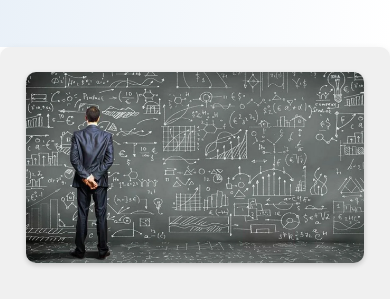
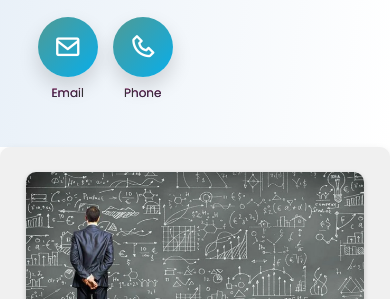
Before and after one commit to GODLJONATHANIG/portfolio-2, a plain HTML site: page index.html in a window 390 px wide. Shown: the part 545-844 px from the top of the page. Drawn offline with nearby package versions, Linux system fonts and the light colour scheme.

Commit message:
Add files via upload

```diff
--- a/index.html
+++ b/index.html
@@ -6,10 +6,13 @@
     <title>ABOLI VAISHAMPAYAN</title>
     <link rel="stylesheet" href="./styles.css">
     <!-- boxicon css link -->
+
+    <link rel="stylesheet" href="https://unpkg.com/boxicons@latest/css/boxicons.min.css">
     <link href='https://unpkg.com/boxicons@2.1.4/css/boxicons.min.css' rel='stylesheet'>
     <!-- Link Swiper's CSS -->
   <link rel="stylesheet" href="https://cdn.jsdelivr.net/npm/swiper@10/swiper-bundle.min.css" />
   <link rel="stylesheet" href="https://cdnjs.cloudflare.com/ajax/libs/font-awesome/6.0.0-beta3/css/all.min.css">
+
 </head>
 <body>
     <div class="overlay"></div>
@@ -36,28 +39,31 @@
             <h1>Hi, I'm Aboli</h1>
             <div class="animated-text">Asset & Wealth Management</div>
             <div class="animated-text">Vice President</div>
+            <div class="social-media">
+                <div class="bg-icon">
+                    <a href="mailto:aboli.vaishampayan.10@gmail.com" aria-label="Send an email to Aboli">
+                        <i class='bx bx-envelope'></i>
+                    </a>
+                    <span>Email</span>
+                </div>
+
+                <div class="bg-icon">
+                    <a href="tel:+1234567890" aria-label="Call this phone number">
+                        <i class='bx bx-phone'></i>
+                    </a>
+                    <span>Phone</span>
+                </div>
+            </div>
+
         </div>
         <div class="img-hero">
             <img src="./img/dcsad.gif" alt="">
         </div>
-    </section>
-            <!--<div class="btn-box">
-                <a href="mailto: ashishdeshpande93@gmail.com" class="btn">Let's Connect! <i class='bx bx-right-arrow-alt'></i></a>
-                <a href="./AshishDeshpandeResume.pdf" target="_blank" class="btn d-CV">Download CV <i class='bx bx-download'></i></a>
-            </div>!-->
 
-            <!--<div class="social-media">
-                <div class="bg-icon">
-                    <a href="https://www.linkedin.com/in/swastik-kulkarni-45b071247"><i class='bx bxl-linkedin'></i></a>
-                    <span></span>
-                </div>
 
-                <div class="bg-icon">
-                    <a href="https://github.com/swastik3616"><i class='bx bxl-github'></i></a>
-                    <span></span>
-                </div>
 
-            </div>!-->
+
+        </section>
 
 
     <section class="about" id="about">
--- a/script.js
+++ b/script.js
@@ -239,7 +239,7 @@ function sendEmail() {
     const subject = encodeURIComponent(document.getElementById('subject').value);
     const message = encodeURIComponent(document.getElementById('message').value);
 
-    const mailtoLink = `mailto:ashishdeshpande93@gmail.com?subject=${subject}&body=First Name: ${firstName}%0D%0ALast Name: ${lastName}%0D%0AEmail: ${email}%0D%0A%0D%0AMessage:%0D%0A${message}`;
+    const mailtoLink = `mailto:aboli.vaishampayan.10@gmail.com?subject=${subject}&body=First Name: ${firstName}%0D%0ALast Name: ${lastName}%0D%0AEmail: ${email}%0D%0A%0D%0AMessage:%0D%0A${message}`;
 
     window.location.href = mailtoLink;
 }
--- a/styles.css
+++ b/styles.css
@@ -189,7 +189,7 @@ section {
 }
 
 .animated-text {
-    font-size: 2em;
+    font-size: 1.7rem;
     color: #3498db;
     animation: fadeIn 2s ease-in-out infinite;
 }
@@ -250,47 +250,63 @@ section {
 
 .social-media {
     display: flex;
-    justify-content: space-between;
-    width: 100px;
-    height: 45px;
-}
-
-.social-media a {
-    width: 42px;
-    height: 42px;
-    font-size: 1.5rem;
-    color: var(--main-color);
-    background: #fff;
-    display: inline-flex;
-    justify-content: center;
-    align-items: center;
-    transition: .4s;
-    border-radius: 50%;
-    z-index: 1;
-}
-
-.social-media a:hover {
-    background: var(--gradient-color-bg);
-    color: #fff;
+    gap: 20px;
+    margin: 20px;
+    margin-left: auto;
 }
 
 .bg-icon {
     position: relative;
+    width: 70px;
+    height: 70px;
+    background: linear-gradient(135deg, #4f9a94, #08aeea);
+    border-radius: 50%;
+    display: flex;
+    justify-content: center;
+    align-items: center;
+    transition: all 0.3s ease-in-out;
+    box-shadow: 0 10px 20px rgba(0, 0, 0, 0.15);
+}
+
+.bg-icon:hover {
+    transform: translateY(-10px);
+    box-shadow: 0 20px 40px rgba(0, 0, 0, 0.2);
+}
+
+.bg-icon a {
+    color: #fff;
+    font-size: 32px;
     display: flex;
     justify-content: center;
     align-items: center;
 }
 
+.bg-icon a:hover {
+    color: #ffdd59;
+}
+
 .bg-icon span {
     position: absolute;
-    width: 50px;
-    height: 50px;
-    background: var(--gradient-color-bg);
-    border-radius: 50%;
-    display: flex;
-    align-items: center;
-    justify-content: center;
-    animation: animate 1s linear infinite;
+    bottom: -25px;
+    font-size: 14px;
+    color: #333;
+}
+
+/* Mobile responsiveness */
+@media (max-width: 600px) {
+    .social-media {
+        gap: 15px;
+    }
+    .bg-icon {
+        width: 60px;
+        height: 60px;
+    }
+    .bg-icon a {
+        font-size: 28px;
+    }
+    .bg-icon span {
+        font-size: 12px;
+    }
 }
 
 .img-hero {
```
